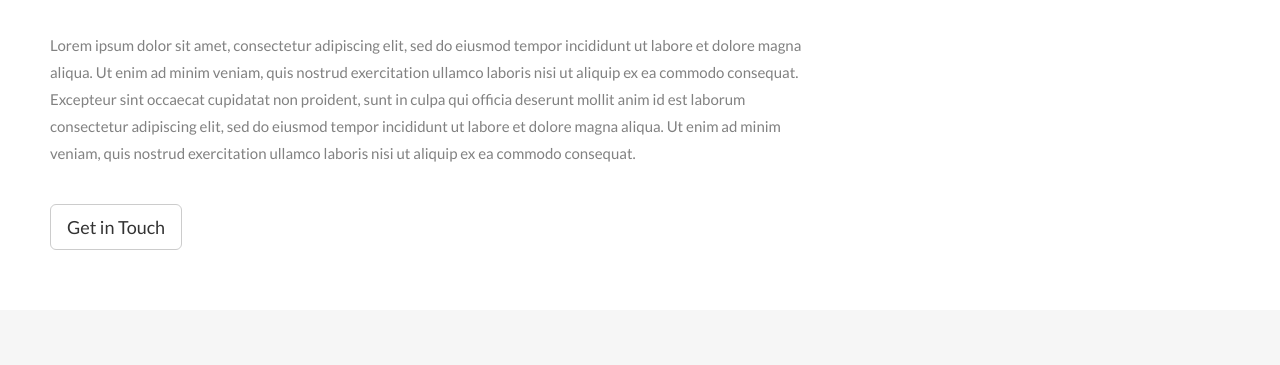
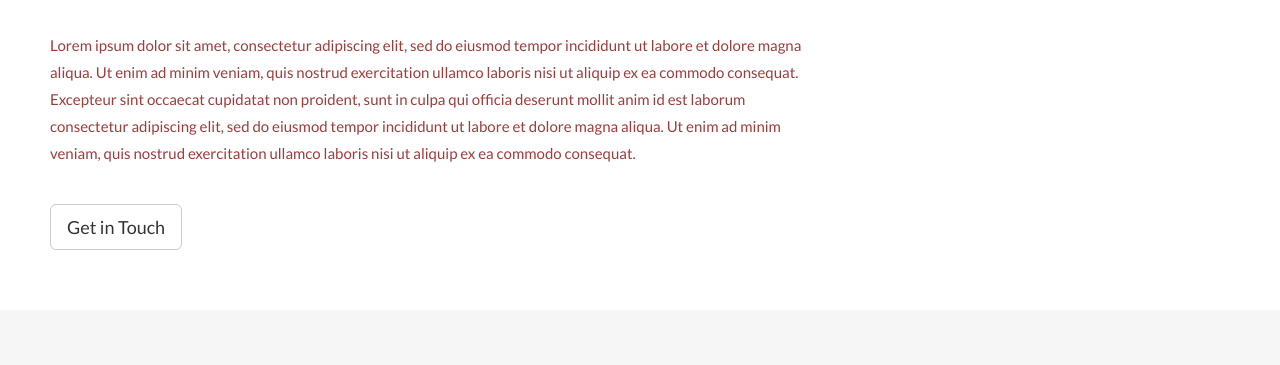
Before and after one commit to ely0295/kk, a plain HTML site: page index.html in a window 1280 px wide. Shown: the part 693-1058 px from the top of the page. Drawn offline with nearby package versions, Linux system fonts and the light colour scheme.

Commit message:
Second Commit

```diff
--- a/index.html
+++ b/index.html
@@ -14,7 +14,7 @@
   body {
     font: 400 15px Lato, sans-serif;
     line-height: 1.8;
-    color: #818181;
+    color: #9e3c3c;
   }
   h2 {
     font-size: 24px;
@@ -505,3 +505,4 @@ $(document).ready(function(){
 
 </body>
 </html>
+`
```
